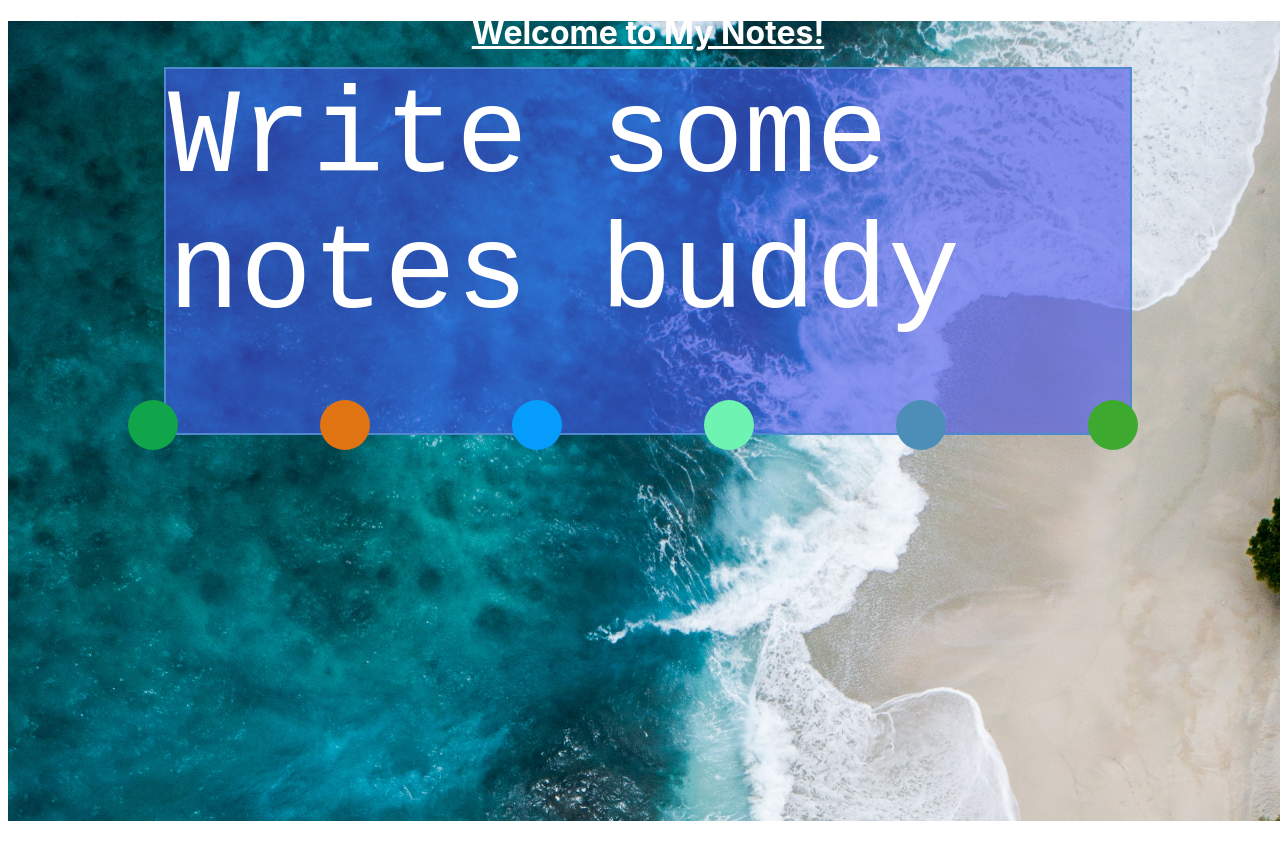
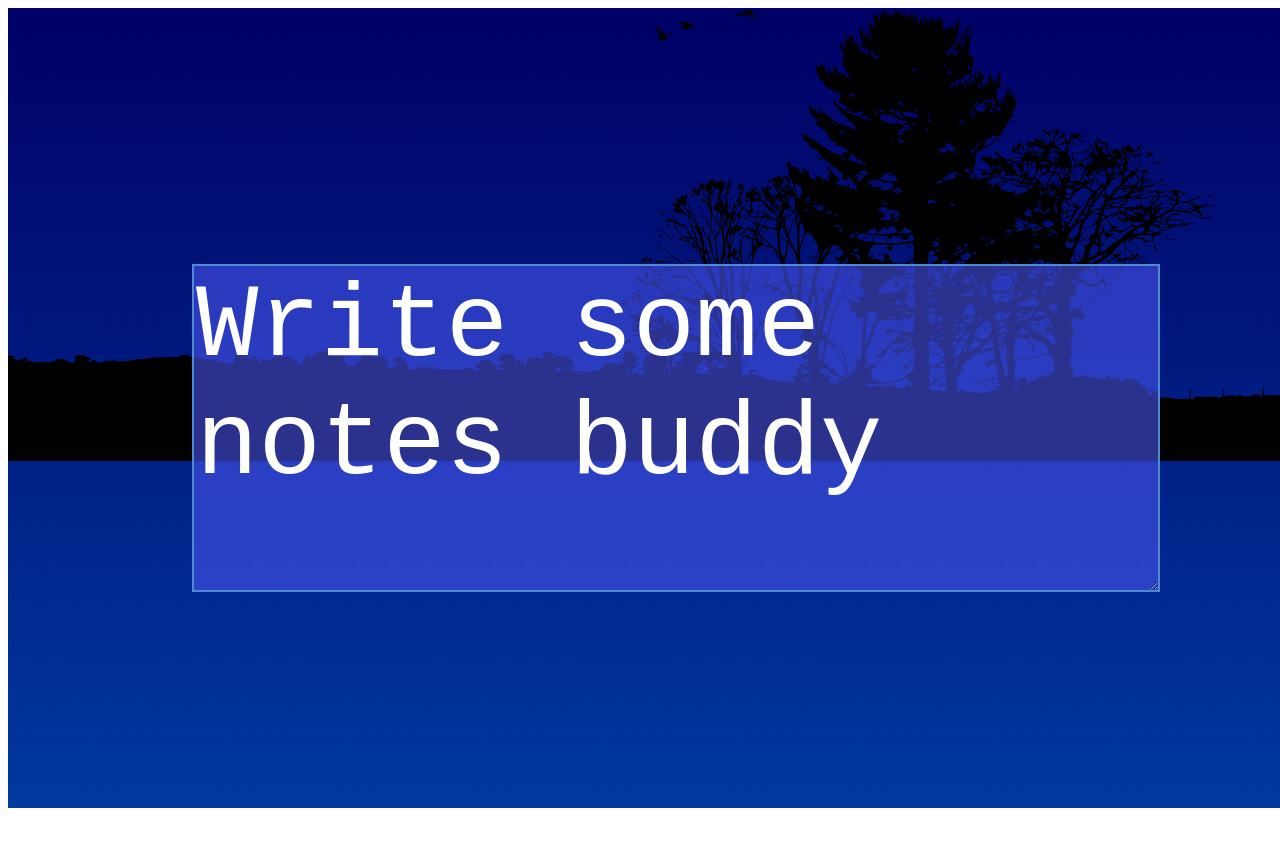
Before and after one commit to yashmasani/notebook, a React (Vite) app: page / in a window 1280 px wide. Before the commit the page ends 821 px from the top, so only its background shows below. Built offline with nearby package versions, Linux system fonts and the light colour scheme.

Commit message:
added night module css

```diff
--- a/src/Notes.css
+++ b/src/Notes.css
@@ -1,4 +1,7 @@
 .notes {
   width: 75%;
   height: 45%;
+  position: fixed;
+  top: 33%;
+  left: 33%;
 }
--- a/src/Themes/night/night.module.css
+++ b/src/Themes/night/night.module.css
@@ -0,0 +1,31 @@
+:global .container {
+  background-image: url('../../assets/Trees-Landscape-Silhouette.png');
+  background-repeat: no-repeat;
+  background-size: 100%;
+}
+
+.containerNight {
+  width: 100%;
+  height: 100%;
+}
+
+.containerNight canvas {
+  width: 100%;
+  height: 100%;
+  z-index: -1;
+  position: relative;
+}
+
+:global .container .notes {
+  border: solid 2px #508ACE;
+  background-color: rgba(70, 84, 236, 0.6);
+  color:  white;
+  width: 75%;
+  height: 40%;
+  font-size: 13vh;
+  position: fixed;
+  left: 15%;
+}
+:global .notes::placeholder {
+  color: white;
+}
--- a/src/Themes/night/night.tsx
+++ b/src/Themes/night/night.tsx
@@ -10,14 +10,18 @@ function Night() {
     if (canvas) {
       const ctx = (canvas as HTMLCanvasElement).getContext('2d');
       if (ctx) {
-        ctx.fillStyle = 'red';
-        ctx.fillRect(20,30,40,50);
+        const grad = ctx.createLinearGradient(0, 0, 0, window.innerHeight);
+        grad.addColorStop(0, '#000066');
+        grad.addColorStop(0.5, '#0099ff');
+        grad.addColorStop(1, '#000066');
+        ctx.fillStyle = grad;
+        ctx.fillRect(0, 0, 1200, window.innerHeight);
       }
     }
   }, []);
 
   return (
-    <div>
+    <div className={nightStyle.containerNight}>
       <canvas ref={nightRef} />
     </div>
   );
--- a/src/Themes/themes.tsx
+++ b/src/Themes/themes.tsx
@@ -6,7 +6,7 @@ const Night = lazy(() => import('./night/night'));
 function Theme(props: PropsWithChildren) {
   return (
     <div className="container">
-      <Blue/>
+      <Night/>
       { props.children }
     </div>
   );
```
Also changed, not shown: src/assets/Trees-Landscape-Silhouette.png (added), 1 other file (tests, documents, lock files or other folders).
